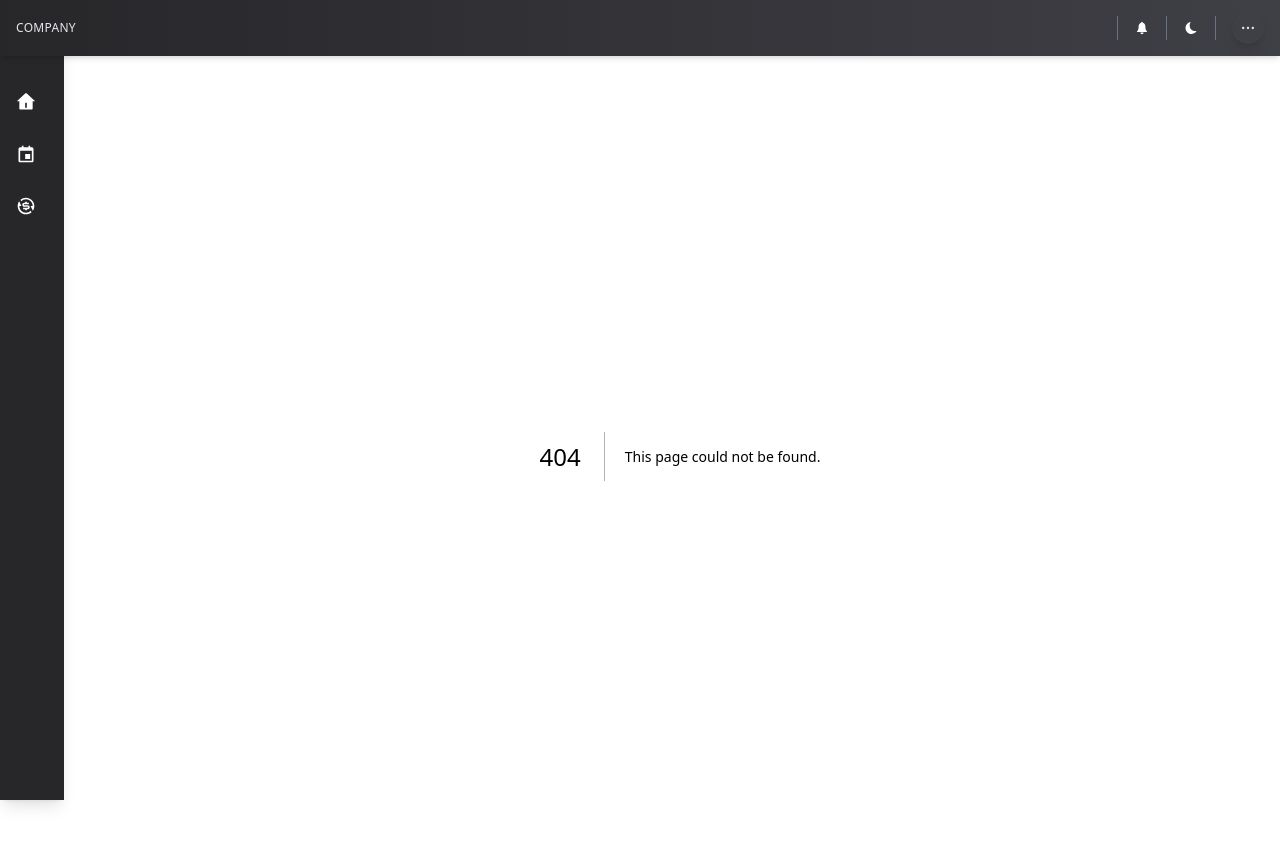
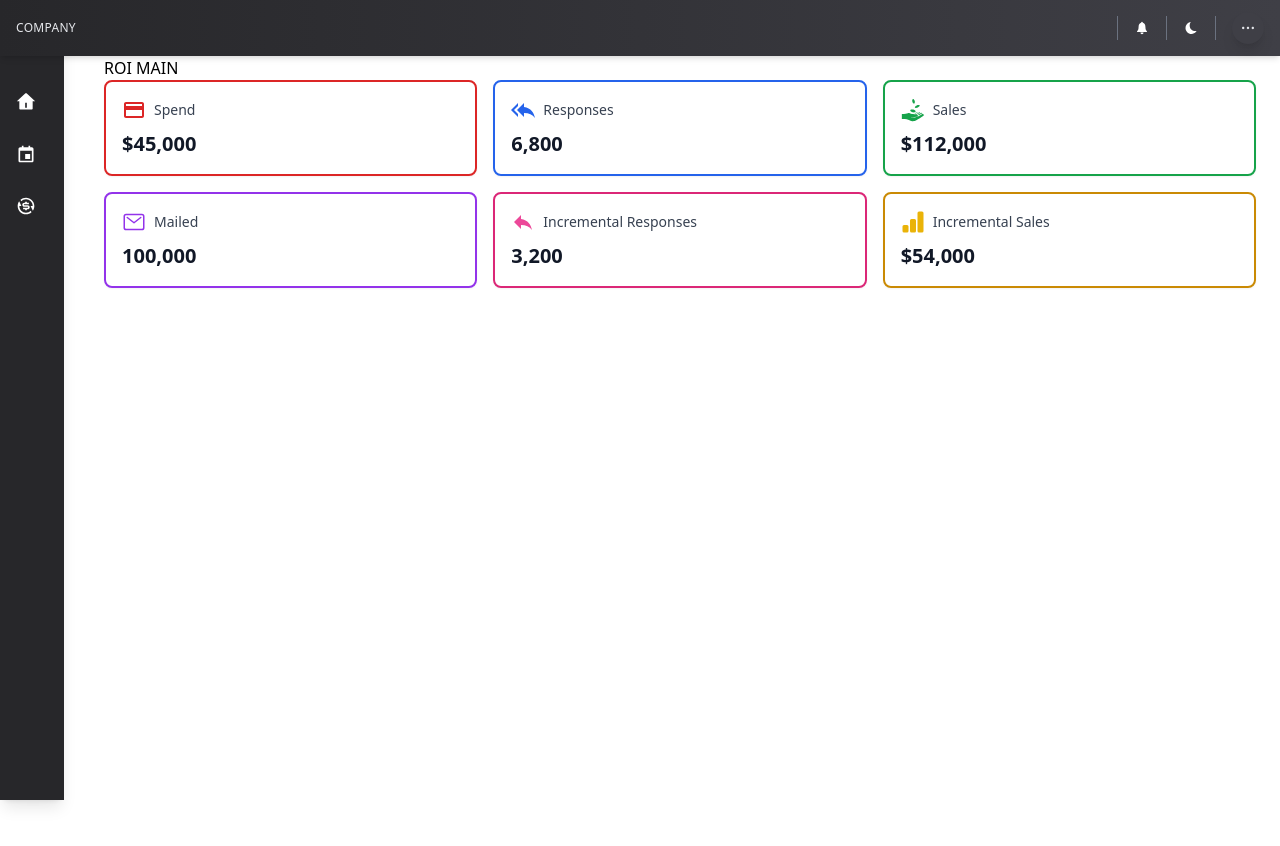
Before and after one commit to robhcho/dashboard-app, a Next.js app: page /roi in a window 1280 px wide. Before the commit this address had no page. Shown: the top 846 px of the page. After the commit the page ends 800 px from the top, so only its background shows below. Built offline with nearby package versions, Linux system fonts and the light colour scheme.

Commit message:
initial setup of roi main page including stats panels on top

```diff
--- /dev/null
+++ b/app/roi/page.tsx
@@ -0,0 +1,12 @@
+'use client'
+
+import React from 'react'
+import { RoiMain } from '@/components/roi/RoiMain'
+
+export default function RoiPage() {
+  return (
+    <div>
+      <RoiMain />
+    </div>
+  )
+}
--- /dev/null
+++ b/components/roi/RoiMain.tsx
@@ -0,0 +1,20 @@
+import React from 'react'
+import {Stats} from '@/components/roi/Stats'
+
+export const RoiMain = () => {
+  return (
+    <div>
+      ROI MAIN
+      <Stats
+        data={{
+          Spend: 18750,
+          Sales: 32500,
+          ROI: 0.73,
+          Response_Rate: 0.045,
+          Impressions: 126000,
+        }}
+        dark={false}
+      />
+    </div>
+  )
+}
--- /dev/null
+++ b/components/roi/Stats.tsx
@@ -0,0 +1,80 @@
+'use client'
+
+import React from 'react'
+import { IoMailOutline } from 'react-icons/io5'
+import { MdCreditCard, MdReplyAll, MdReply } from 'react-icons/md'
+import { IoMdHelpCircleOutline } from 'react-icons/io'
+import { GiReceiveMoney } from 'react-icons/gi'
+import { BiSolidDollarCircle } from 'react-icons/bi'
+import { BsBarChartFill } from 'react-icons/bs'
+
+const stats = [
+  {
+    icon: <MdCreditCard className='text-red-600 text-2xl'/>,
+    label: 'Spend',
+    value: '$45,000',
+    color: 'border-red-600',
+    info: 'Total cost of mailing',
+    id: 'spend-info',
+  },
+  {
+    icon: <MdReplyAll className='text-blue-600 text-2xl'/>,
+    label: 'Responses',
+    value: '6,800',
+    color: 'border-blue-600',
+    info: '',
+    id: 'responses-info',
+  },
+  {
+    icon: <GiReceiveMoney className='text-green-600 text-2xl'/>,
+    label: 'Sales',
+    value: '$112,000',
+    color: 'border-green-600',
+    info: '',
+    id: 'sales-info',
+  },
+  {
+    icon: <IoMailOutline className='text-purple-600 text-2xl'/>,
+    label: 'Mailed',
+    value: '100,000',
+    color: 'border-purple-600',
+    info: 'Total quantity of pieces mailed',
+    id: 'mailed-info',
+  },
+  {
+    icon: <MdReply className='text-pink-500 text-2xl'/>,
+    label: 'Incremental Responses',
+    value: '3,200',
+    color: 'border-pink-600',
+    info: '',
+    id: 'inc-responses-info',
+  },
+  {
+    icon: <BsBarChartFill className='text-yellow-500 text-2xl'/>,
+    label: 'Incremental Sales',
+    value: '$54,000',
+    color: 'border-yellow-600',
+    info: '',
+    id: 'inc-responses-info',
+  },
+]
+
+export const Stats= () => {
+
+  return (
+    <div className='grid grid-cols-1 md:grid-cols-2 lg:grid-cols-3 gap-4'>
+      {stats.map((stat, idx) => (
+        <div
+          key={idx}
+          className={`border-2 rounded-lg p-4 flex flex-col items-start justify-between gap-2 shadow-sm ${stat.color}`}
+        >
+          <div className='flex items-center gap-2'>
+            {stat.icon}
+            <h3 className='text-sm font-medium text-gray-700'>{stat.label}</h3>
+          </div>
+          <p className='text-xl font-semibold text-gray-900'>{stat.value}</p>
+        </div>
+      ))}
+    </div>
+  )
+}
```
